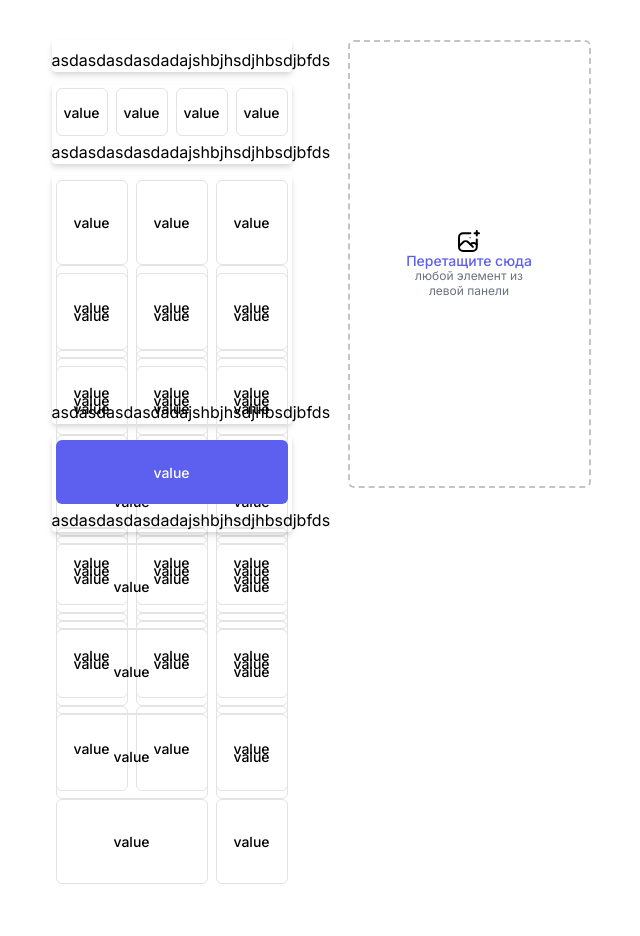
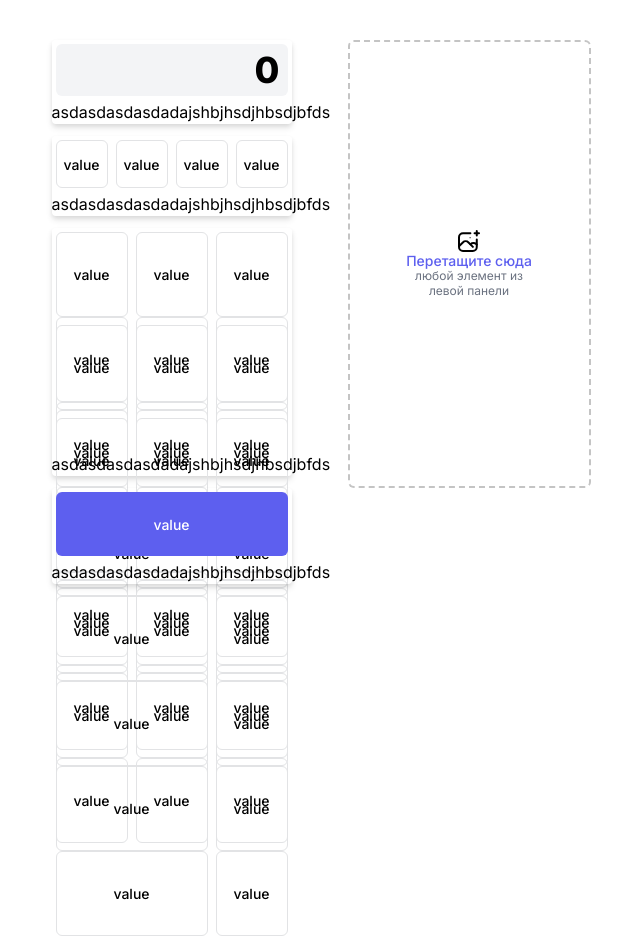
Before and after one commit to stoshich/calculator-counstructor, a React (Vite) app: page / in a window 1280 px wide. Shown: the whole page, without its empty margins (319-959 px from the left). Before the commit the page ends 884 px from the top, so only its background shows below. Built offline with nearby package versions, Linux system fonts and the light colour scheme.

Commit message:
task 1 test (#1)
* task 1 test

* task 3

* task 1 test

* delete display

```diff
--- a/src/components/DisplayComponent/DisplayComponent.tsx
+++ b/src/components/DisplayComponent/DisplayComponent.tsx
@@ -5,6 +5,7 @@ import classes from './DisplayComponent.module.css'
 const DisplayComponent = () => {
   return (
     <div className={classes.disp}>
+      <Display />
     </div>
   )
 }
```
